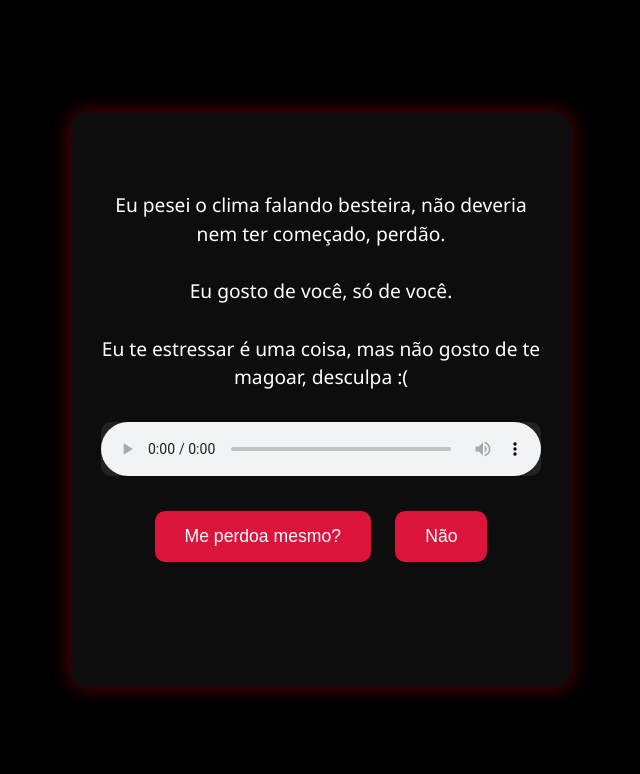
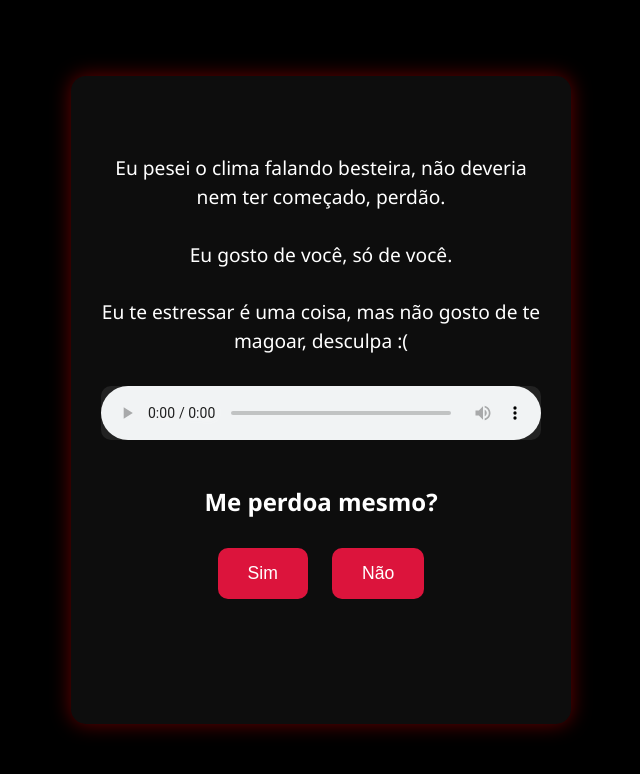
Before and after one commit to luanamendz/-., a plain HTML site: page agradecimento.html in a window 1280 px wide. Shown: the whole page, without its empty margins (319-959 px from the left). Drawn offline with Linux system fonts and the light colour scheme.

Commit message:
agradecimento.html

```diff
--- a/agradecimento.html
+++ b/agradecimento.html
@@ -73,9 +73,9 @@
 <body>
   <div class="container">
     <p>
-  Eu pesei o clima falando besteira, não deveria nem ter começado, perdão.<br>
-  Eu gosto de você, só de você.<br>
-  Eu te estressar é uma coisa, mas não gosto de te magoar, desculpa :(
+      Eu pesei o clima falando besteira, não deveria nem ter começado, perdão.<br>
+      Eu gosto de você, só de você.<br>
+      Eu te estressar é uma coisa, mas não gosto de te magoar, desculpa :(
     </p>
 
     <audio controls>
@@ -83,8 +83,10 @@
       Seu navegador não suporta áudio.
     </audio>
 
+    <h2>Me perdoa mesmo?</h2>
+
     <div>
-      <button id="simBtn">Me perdoa mesmo?</button>
+      <button id="simBtn">Sim</button>
       <button id="naoBtn">Não</button>
     </div>
 
```
